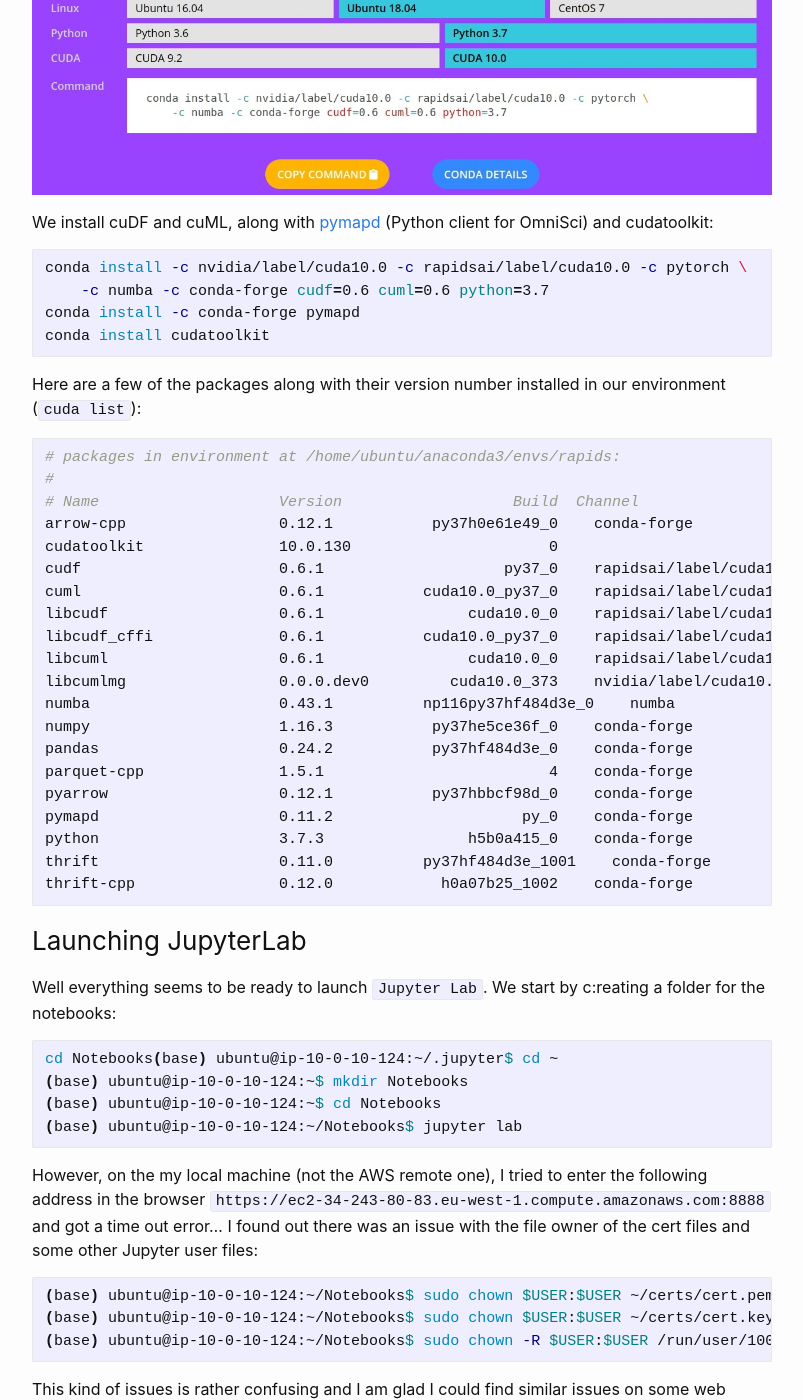
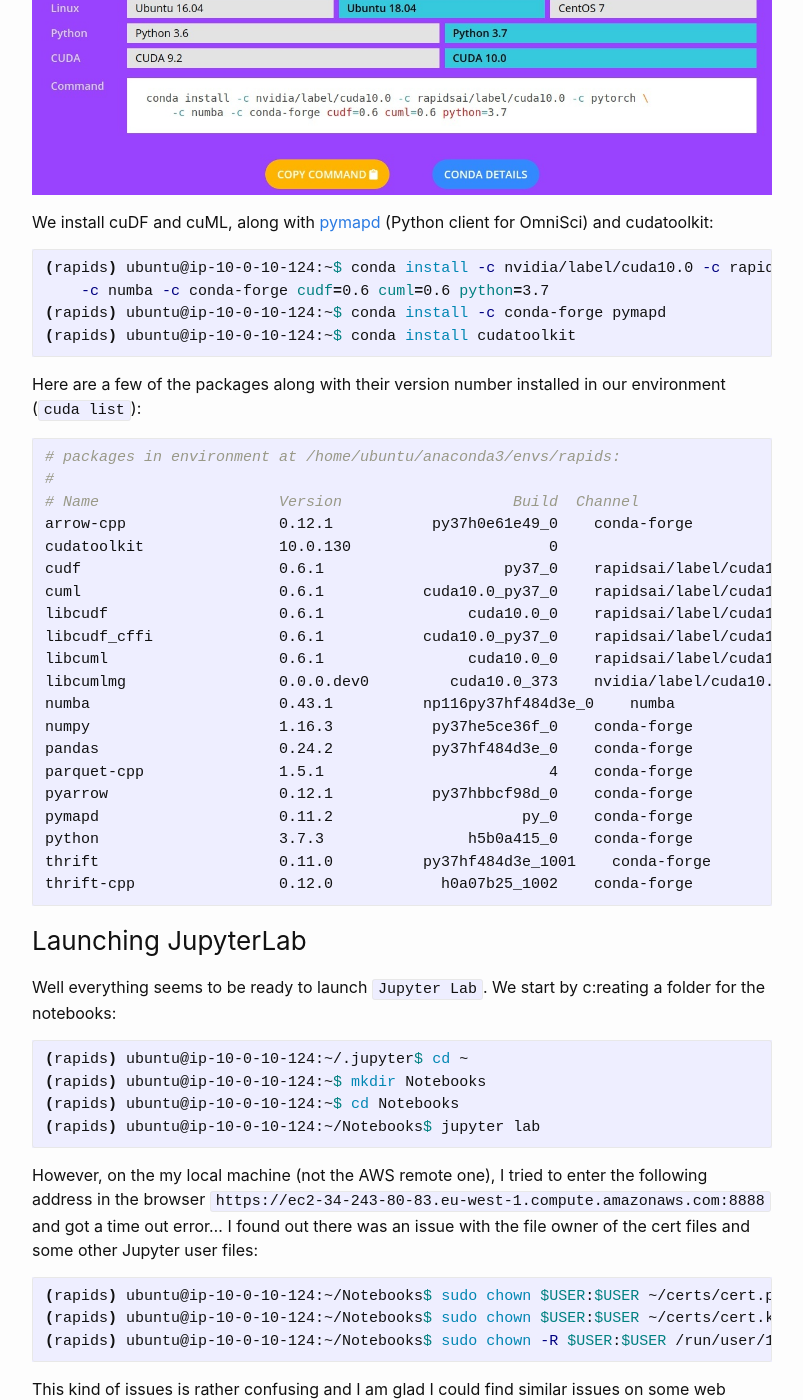
Before and after one commit to aetperf/aetperf.github.io, a Jekyll site: the page built from _posts/2019-05-06-GPU-Analytics-Ep-2,-Load-some-data-from-OmniSci-into-a-GPU-dataframe.md, in a window 1280 px wide and 1400 px high, scrolled down 5447 px. Shown: the whole window, without its empty margins (238-1041 px from the left). Built offline with Jekyll 4.4.1, drawn with Linux system fonts in a browser that asks for light colours; some of the changed text lies outside the part shown.

Commit message:
more corrections

````diff
--- a/_posts/2019-05-06-GPU-Analytics-Ep-2,-Load-some-data-from-OmniSci-into-a-GPU-dataframe.md
+++ b/_posts/2019-05-06-GPU-Analytics-Ep-2,-Load-some-data-from-OmniSci-into-a-GPU-dataframe.md
@@ -177,7 +177,7 @@
 We are done with the Jupyter set-up. Let's create an environment, install JupyterLab and all the RAPIDS libraries.
 
 ```bash
-(base) ubuntu@ip-10-0-10-124:~$conda create -y -n rapids python=3.7
+(base) ubuntu@ip-10-0-10-124:~$ conda create -y -n rapids python=3.7
 (base) ubuntu@ip-10-0-10-124:~$ conda activate rapids
 (rapids) ubuntu@ip-10-0-10-124:~$ conda install -y jupyterlab
 ```
@@ -189,10 +189,10 @@
 We install cuDF and cuML, along with [pymapd](https://github.com/omnisci/pymapd) (Python client for OmniSci) and cudatoolkit:
 
 ```bash
-conda install -c nvidia/label/cuda10.0 -c rapidsai/label/cuda10.0 -c pytorch \
+(rapids) ubuntu@ip-10-0-10-124:~$ conda install -c nvidia/label/cuda10.0 -c rapidsai/label/cuda10.0 -c pytorch \
     -c numba -c conda-forge cudf=0.6 cuml=0.6 python=3.7
-conda install -c conda-forge pymapd
-conda install cudatoolkit
+(rapids) ubuntu@ip-10-0-10-124:~$ conda install -c conda-forge pymapd
+(rapids) ubuntu@ip-10-0-10-124:~$ conda install cudatoolkit
 ```
 
 Here are a few of the packages along with their version number installed in our environment (`cuda list`):
@@ -225,18 +225,18 @@
 Well everything seems to be ready to launch `Jupyter Lab`. We start by c:reating a folder for the notebooks:
 
 ```bash
-cd Notebooks(base) ubuntu@ip-10-0-10-124:~/.jupyter$ cd ~
-(base) ubuntu@ip-10-0-10-124:~$ mkdir Notebooks
-(base) ubuntu@ip-10-0-10-124:~$ cd Notebooks
-(base) ubuntu@ip-10-0-10-124:~/Notebooks$ jupyter lab
+(rapids) ubuntu@ip-10-0-10-124:~/.jupyter$ cd ~
+(rapids) ubuntu@ip-10-0-10-124:~$ mkdir Notebooks
+(rapids) ubuntu@ip-10-0-10-124:~$ cd Notebooks
+(rapids) ubuntu@ip-10-0-10-124:~/Notebooks$ jupyter lab
 ```
 
 However, on the my local machine (not the AWS remote one), I tried to enter the following address in the browser `https://ec2-34-243-80-83.eu-west-1.compute.amazonaws.com:8888` and got a time out error... I found out there was an issue with the file owner of the cert files and some other Jupyter user files:
 
 ```bash
-(base) ubuntu@ip-10-0-10-124:~/Notebooks$ sudo chown $USER:$USER ~/certs/cert.pem
-(base) ubuntu@ip-10-0-10-124:~/Notebooks$ sudo chown $USER:$USER ~/certs/cert.key
-(base) ubuntu@ip-10-0-10-124:~/Notebooks$ sudo chown -R $USER:$USER /run/user/1000/jupyter/
+(rapids) ubuntu@ip-10-0-10-124:~/Notebooks$ sudo chown $USER:$USER ~/certs/cert.pem
+(rapids) ubuntu@ip-10-0-10-124:~/Notebooks$ sudo chown $USER:$USER ~/certs/cert.key
+(rapids) ubuntu@ip-10-0-10-124:~/Notebooks$ sudo chown -R $USER:$USER /run/user/1000/jupyter/
 ```
 
 This kind of issues is rather confusing and I am glad I could find similar issues on some web sites...
````
